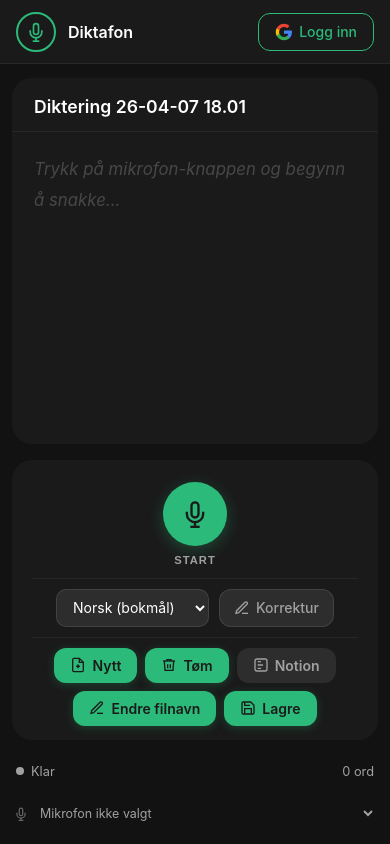
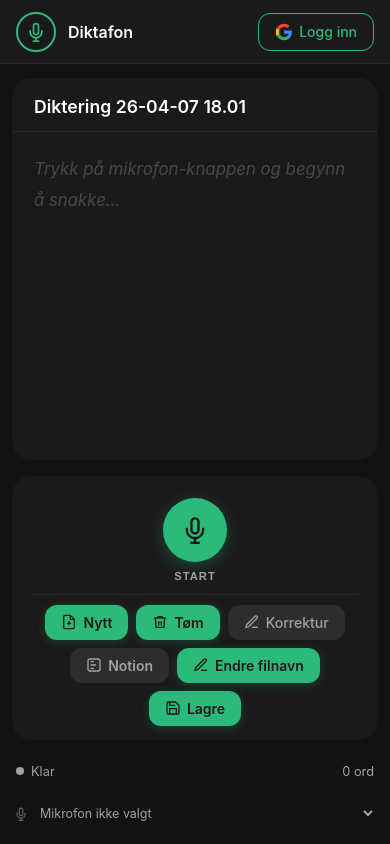
Before and after one commit to Fred-Ragnar/Diktafon, a website: page index.html in a window 390 px wide. Drawn offline with Linux system fonts and the light colour scheme.

Commit message:
feat: move lang select to profile dropdown, korrektur button turns green with text
Language selector is now tucked inside the profile menu since it's
rarely changed. Removed the secondary toolbar row. Korrektur button
uses btn-primary (green) when text exists, btn-ghost when empty.

Co-Authored-By: Claude Sonnet 4.6 <noreply@anthropic.com>

```diff
--- a/app.js
+++ b/app.js
@@ -418,6 +418,14 @@ function updateWordCount() {
   const text = state.finalText.trim();
   const count = text ? text.split(/\s+/).length : 0;
   document.getElementById('word-count').textContent = `${count} ord`;
+  updateKorrekturButton();
+}
+
+function updateKorrekturButton() {
+  const btn = document.getElementById('korrektur-btn');
+  const hasText = state.finalText.trim().length > 0;
+  btn.classList.toggle('btn-primary', hasText);
+  btn.classList.toggle('btn-ghost', !hasText);
 }
 
 function clearTranscript() {
--- a/index.html
+++ b/index.html
@@ -39,6 +39,17 @@
             </button>
             <div id="profile-menu" class="profile-menu hidden">
               <span id="user-name" class="profile-name"></span>
+              <div class="profile-lang">
+                <label class="profile-lang-label">Dikteringsspråk</label>
+                <select id="lang-select" class="select profile-lang-select" onchange="updateLang()">
+                  <option value="nb-NO">Norsk (bokmål)</option>
+                  <option value="nn-NO">Norsk (nynorsk)</option>
+                  <option value="en-US">English (US)</option>
+                  <option value="en-GB">English (UK)</option>
+                  <option value="sv-SE">Svenska</option>
+                  <option value="da-DK">Dansk</option>
+                </select>
+              </div>
               <button class="btn btn-ghost btn-sm" onclick="signOut()">Logg ut</button>
             </div>
           </div>
@@ -112,27 +123,6 @@
 
         <div class="toolbar-divider"></div>
 
-        <!-- Språk + Korrektur -->
-        <div class="toolbar-row toolbar-row-secondary">
-          <select id="lang-select" class="select" title="Dikteringsspråk" onchange="updateLang()">
-            <option value="nb-NO">Norsk (bokmål)</option>
-            <option value="nn-NO">Norsk (nynorsk)</option>
-            <option value="en-US">English (US)</option>
-            <option value="en-GB">English (UK)</option>
-            <option value="sv-SE">Svenska</option>
-            <option value="da-DK">Dansk</option>
-          </select>
-          <button id="korrektur-btn" class="btn btn-ghost" onclick="runKorrektur()" title="Korriger tekst med AI">
-            <svg viewBox="0 0 24 24" width="16" height="16" fill="none" stroke="currentColor" stroke-width="2">
-              <path d="M12 20h9"/>
-              <path d="M16.5 3.5a2.121 2.121 0 0 1 3 3L7 19l-4 1 1-4L16.5 3.5z"/>
-            </svg>
-            Korrektur
-          </button>
-        </div>
-
-        <div class="toolbar-divider"></div>
-
         <!-- Handlingsknapper -->
         <div class="toolbar-row toolbar-row-actions">
           <button id="new-doc-btn" class="btn btn-primary" onclick="newDocument()" title="Nytt dokument">
@@ -152,6 +142,13 @@
               <path d="M9 6V4h6v2"/>
             </svg>
             Tøm
+          </button>
+          <button id="korrektur-btn" class="btn btn-ghost" onclick="runKorrektur()" title="Korriger tekst med AI">
+            <svg viewBox="0 0 24 24" width="16" height="16" fill="none" stroke="currentColor" stroke-width="2">
+              <path d="M12 20h9"/>
+              <path d="M16.5 3.5a2.121 2.121 0 0 1 3 3L7 19l-4 1 1-4L16.5 3.5z"/>
+            </svg>
+            Korrektur
           </button>
           <button id="notion-btn" class="btn btn-primary" onclick="exportToNotion()" title="Eksporter til Notion" disabled>
             <svg viewBox="0 0 24 24" width="16" height="16" fill="none" stroke="currentColor" stroke-width="2">
--- a/style.css
+++ b/style.css
@@ -96,6 +96,10 @@ h1 { font-size: 1.15rem; font-weight: 600; color: var(--text-primary); }
 }
 
 .profile-name { font-size: 0.875rem; color: var(--text-secondary); white-space: nowrap; }
+
+.profile-lang { display: flex; flex-direction: column; gap: 5px; }
+.profile-lang-label { font-size: 0.75rem; color: var(--text-secondary); }
+.profile-lang-select { height: 34px; font-size: 0.8rem; width: 100%; }
 
 /* ===== Main ===== */
 main {
```
